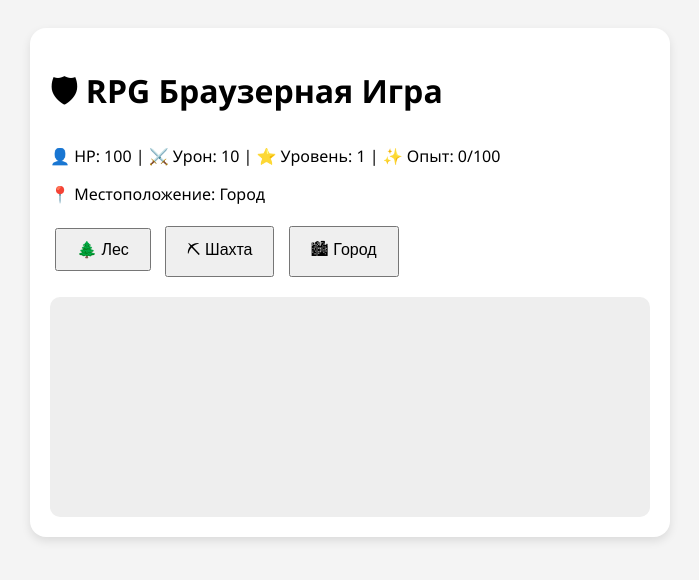
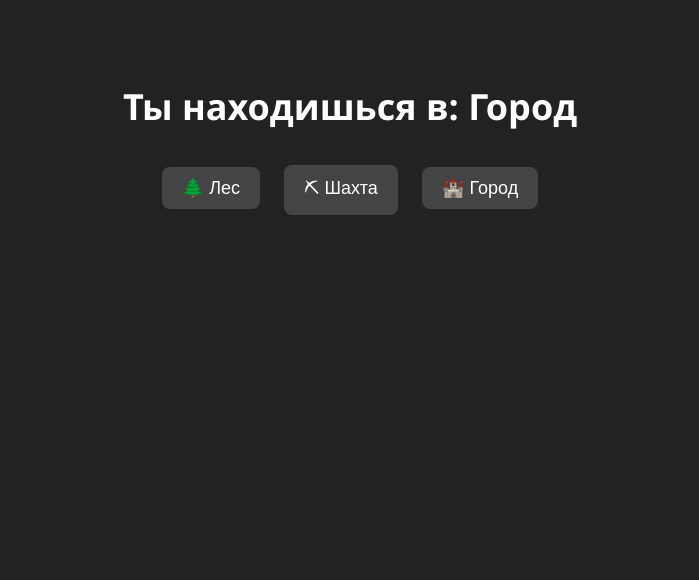
Before and after one commit to Quck777/rgp_web_app, a FastAPI app: page / in a window 1280 px wide. Shown: the top 580 px of the page, without its empty margins (290-989 px from the left). Run offline with FastAPI, Linux system fonts and the light colour scheme.

Commit message:
v0.2.0 — Добавлены кнопки локаций и переход между ними

```diff
--- a/backend/main.py
+++ b/backend/main.py
@@ -2,86 +2,23 @@ from fastapi import FastAPI, Request, Form
 from fastapi.responses import RedirectResponse
 from fastapi.staticfiles import StaticFiles
 from fastapi.templating import Jinja2Templates
-import random
 
 app = FastAPI()
 
 app.mount("/static", StaticFiles(directory="backend/static"), name="static")
 templates = Jinja2Templates(directory="backend/templates")
 
-# Игровое состояние
-player = {
-    "hp": 100,
-    "attack": 10,
-    "xp": 0,
-    "level": 1,
-    "location": "Город",
-    "log": []
-}
-
-monsters = [
-    {"name": "Волк", "hp": 30, "attack": 5},
-    {"name": "Гоблин", "hp": 40, "attack": 6},
-    {"name": "Паук", "hp": 25, "attack": 4},
-]
-
-current_monster = None
-
+# Стартовая локация
+current_location = {"name": "Город"}
 
 @app.get("/")
-def root(request: Request):
+async def root(request: Request):
     return templates.TemplateResponse("index.html", {
         "request": request,
-        "player": player,
-        "monster": current_monster
+        "location": current_location["name"]
     })
 
-
 @app.post("/move")
-def move(location: str = Form(...)):
-    player["location"] = location
-    player["log"].append(f"🔸 Переместился в {location}")
-    global current_monster
-    current_monster = None
-
-    if location == "Лес":
-        current_monster = random.choice(monsters).copy()
-        player["log"].append(f"⚔️ В лесу появился монстр: {current_monster['name']}")
-
-    return RedirectResponse("/", status_code=303)
-
-
-@app.post("/attack")
-def attack():
-    global current_monster
-    if not current_monster:
-        return RedirectResponse("/", status_code=303)
-
-    dmg_to_monster = player["attack"]
-    current_monster["hp"] -= dmg_to_monster
-    player["log"].append(f"🗡 Ты ударил {current_monster['name']} на {dmg_to_monster} HP")
-
-    if current_monster["hp"] <= 0:
-        player["log"].append(f"✅ Ты победил {current_monster['name']}!")
-        player["xp"] += 25
-        if player["xp"] >= 100:
-            player["xp"] -= 100
-            player["level"] += 1
-            player["attack"] += 2
-            player["hp"] = 100
-            player["log"].append(f"🌟 Новый уровень! Ты теперь {player['level']} уровня!")
-        current_monster = None
-    else:
-        dmg_to_player = current_monster["attack"]
-        player["hp"] -= dmg_to_player
-        player["log"].append(f"💥 {current_monster['name']} ударил тебя на {dmg_to_player} HP")
-
-    if player["hp"] <= 0:
-        player["log"].append("💀 Ты погиб... Игра начинается заново.")
-        player["hp"] = 100
-        player["xp"] = 0
-        player["level"] = 1
-        player["attack"] = 10
-        current_monster = None
-
-    return RedirectResponse("/", status_code=303)
+async def move(request: Request, destination: str = Form(...)):
+    current_location["name"] = destination
+    return RedirectResponse("/", status_code=302)
--- a/backend/templates/index.html
+++ b/backend/templates/index.html
@@ -1,62 +1,48 @@
 <!DOCTYPE html>
-<html>
+<html lang="ru">
 <head>
     <meta charset="UTF-8">
-    <title>RPG Web App</title>
+    <title>RPG Средневековье</title>
     <style>
         body {
+            background-color: #222;
+            color: #fff;
             font-family: 'Segoe UI', sans-serif;
-            background: #f4f4f4;
-            padding: 20px;
+            text-align: center;
+            padding: 50px;
         }
-        .container {
-            background: white;
-            padding: 20px;
-            border-radius: 16px;
-            max-width: 600px;
-            margin: auto;
-            box-shadow: 0 4px 10px rgba(0,0,0,0.1);
+
+        h1 {
+            font-size: 36px;
         }
+
+        form {
+            margin: 20px 0;
+        }
+
         button {
             padding: 10px 20px;
-            margin: 5px;
-            font-size: 16px;
+            margin: 10px;
+            font-size: 18px;
+            background-color: #444;
+            color: white;
+            border: none;
+            border-radius: 8px;
+            cursor: pointer;
+            transition: 0.3s;
         }
-        .log {
-            background: #eee;
-            padding: 10px;
-            border-radius: 10px;
-            height: 200px;
-            overflow-y: auto;
-            margin-top: 15px;
+
+        button:hover {
+            background-color: #666;
         }
     </style>
 </head>
 <body>
-<div class="container">
-    <h1>🛡 RPG Браузерная Игра</h1>
-    <p>👤 HP: {{ player.hp }} | ⚔️ Урон: {{ player.attack }} | ⭐ Уровень: {{ player.level }} | ✨ Опыт: {{ player.xp }}/100</p>
-    <p>📍 Местоположение: {{ player.location }}</p>
-
+    <h1>Ты находишься в: {{ location }}</h1>
     <form method="post" action="/move">
-        <button name="location" value="Лес">🌲 Лес</button>
-        <button name="location" value="Шахта">⛏ Шахта</button>
-        <button name="location" value="Город">🏙 Город</button>
+        <button type="submit" name="destination" value="Лес">🌲 Лес</button>
+        <button type="submit" name="destination" value="Шахта">⛏ Шахта</button>
+        <button type="submit" name="destination" value="Город">🏰 Город</button>
     </form>
-
-    {% if monster %}
-        <h2>👹 Противник: {{ monster.name }}</h2>
-        <p>❤️ HP: {{ monster.hp }}</p>
-        <form method="post" action="/attack">
-            <button type="submit">🗡 Атаковать</button>
-        </form>
-    {% endif %}
-
-    <div class="log">
-        {% for entry in player.log[-10:] %}
-            <div>{{ entry }}</div>
-        {% endfor %}
-    </div>
-</div>
 </body>
 </html>
```
